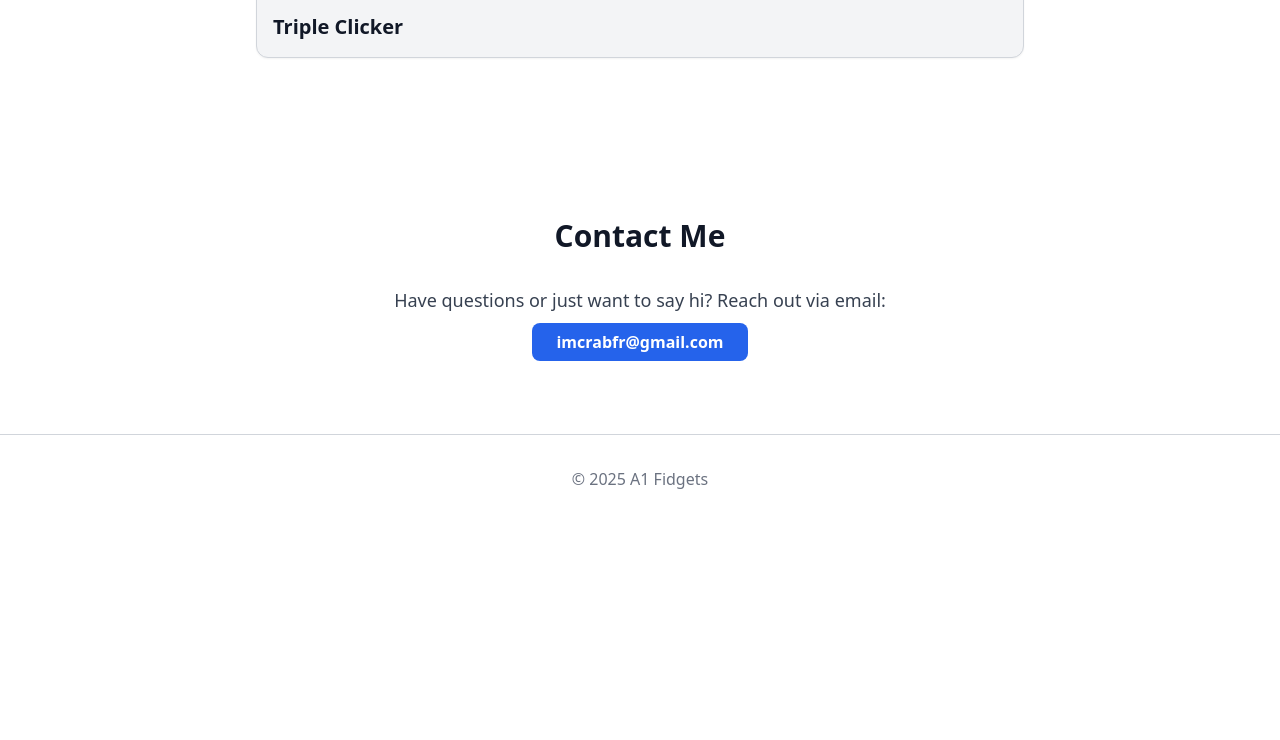
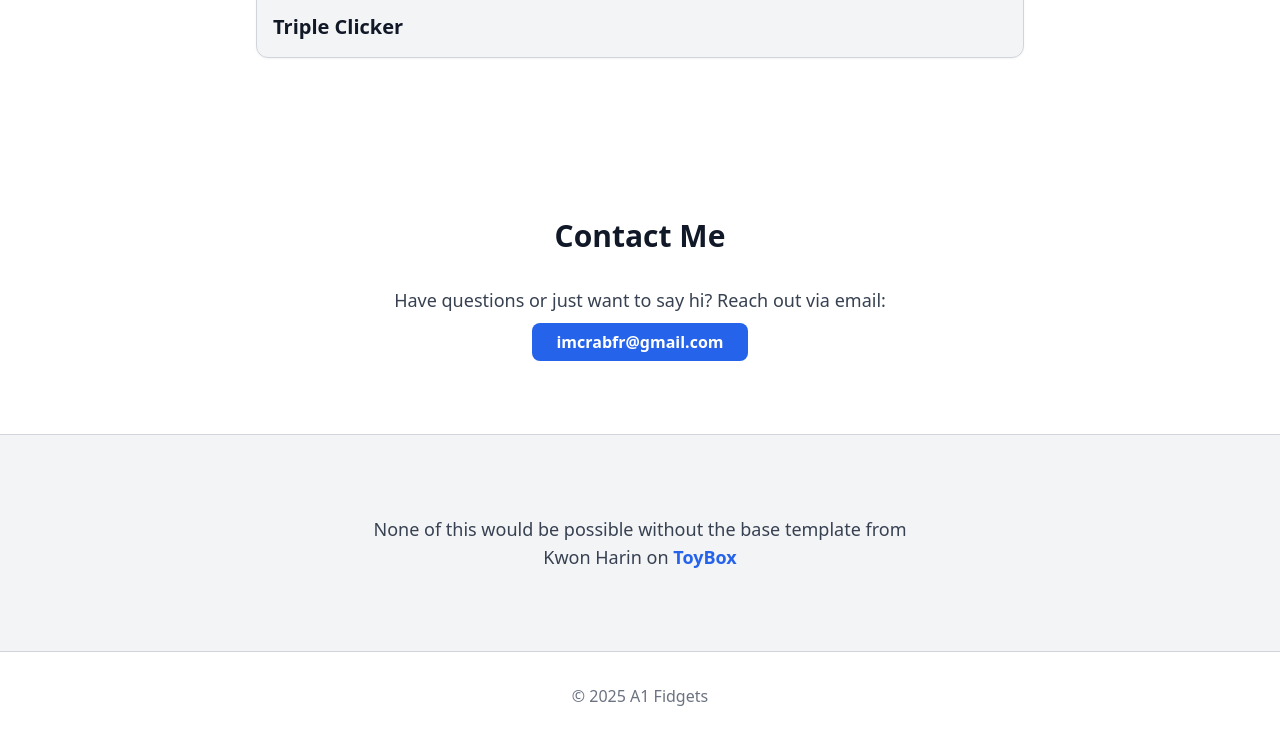
Before and after one commit to immcrab/a1clickfidgets.shop, a plain HTML site: page index.html in a window 1280 px wide. Shown: the part 6586-7326 px from the top of the page. Before the commit the page ends 7109 px from the top, so only its background shows below. Drawn offline with nearby package versions, Linux system fonts and the light colour scheme.

```diff
--- a/index.html
+++ b/index.html
@@ -123,6 +123,16 @@
         </p>
     </section>
 
+<section class="py-20 px-6 fade-section border-t border-gray-300 bg-gray-100 text-center">
+    <h1 class="text-lg text-gray-700 max-w-xl mx-auto">
+        None of this would be possible without the base template from Kwon Harin on
+        <a href="https://www.make.toys/creator/kwon_harin_0" class="text-blue-600 font-semibold hover:underline transition">
+            ToyBox
+        </a>
+    </h1>
+</section>
+
+
     <footer class="text-center py-8 text-gray-500 border-t border-gray-300 fade-section">© 2025 A1 Fidgets</footer>
 
 <script>
```
